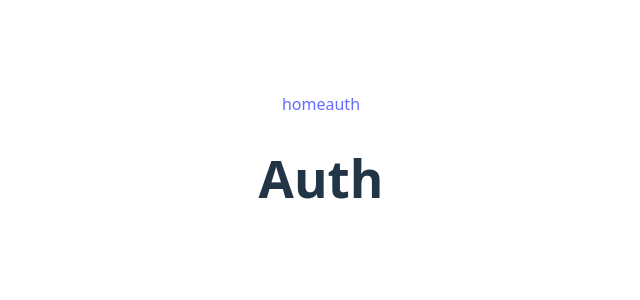
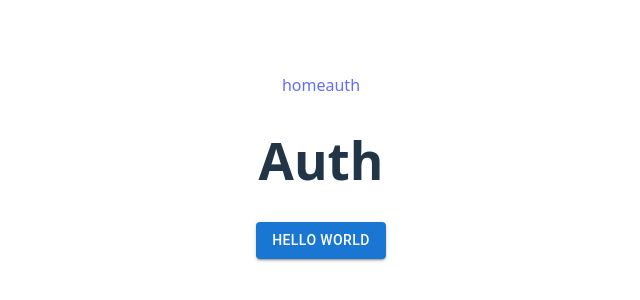
Before and after one commit to fagnercerqueira/effortlessly-contacts, a React (Vite) app in the folder client/: page /auth in a window 1280 px wide. Shown: the part 234-534 px from the top of the page, without its empty margins (319-959 px from the left). Built offline with nearby package versions, Linux system fonts and the light colour scheme.

Commit message:
Adds MUI Material

```diff
--- a/client/package.json
+++ b/client/package.json
@@ -10,6 +10,9 @@
     "preview": "vite preview"
   },
   "dependencies": {
+    "@emotion/react": "^11.14.0",
+    "@emotion/styled": "^11.14.0",
+    "@mui/material": "^6.4.6",
     "@types/node": "^22.13.5",
     "react": "^19.0.0",
     "react-dom": "^19.0.0",
--- a/client/src/pages/Auth/index.tsx
+++ b/client/src/pages/Auth/index.tsx
@@ -1,6 +1,14 @@
-// src/components/About.jsx
-import React from 'react';
+import Button from '@mui/material/Button';
 
-const About = () => <h1>Auth</h1>;
+function Auth () {
 
-export default About;
+    return(
+        <>
+         <h1>Auth</h1>
+         <Button variant="contained">Hello world</Button>
+        </>
+    )
+
+};
+
+export default Auth;
```
Also changed, not shown: 1 other file (tests, documents, lock files or other folders).
